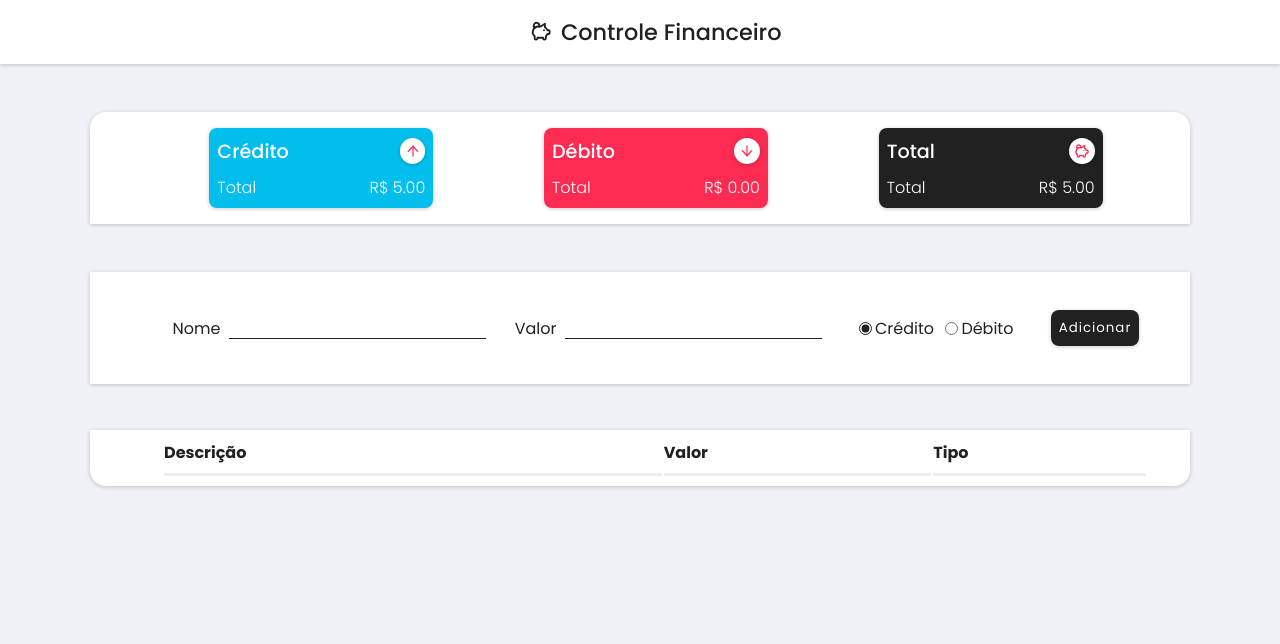
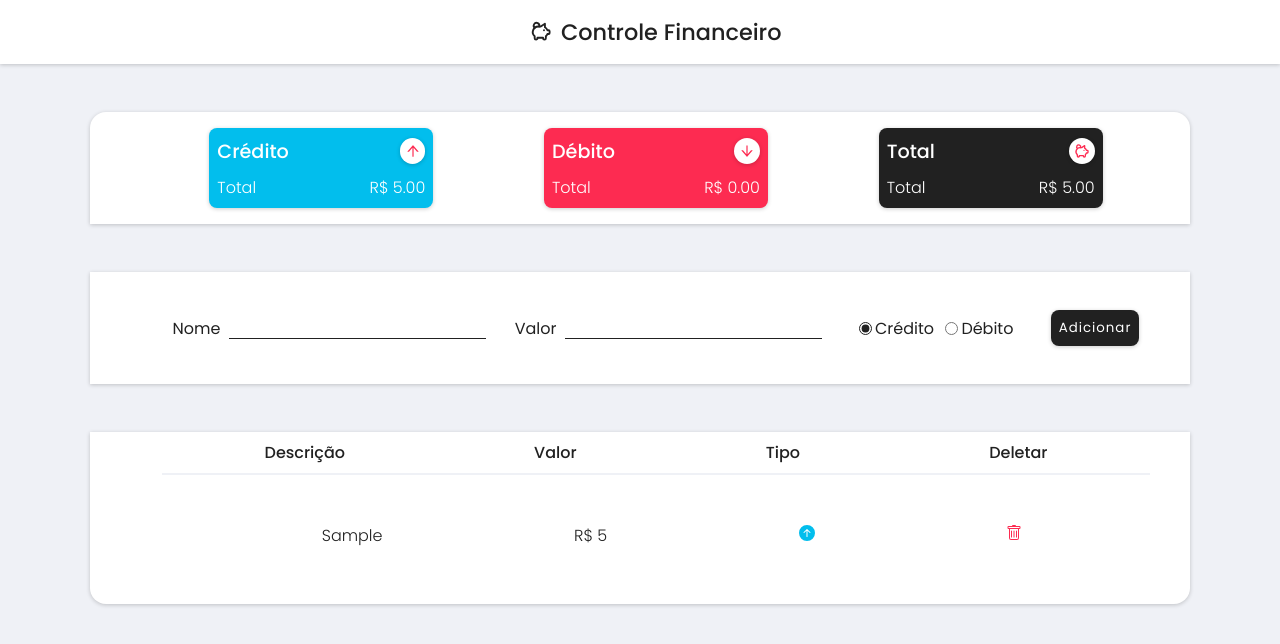
Before and after one commit to dev-marcioreis/financial-control, a React (Create React App) app: page / in a window 1280 px wide. Both pictures are taken after typing "Sample", "5" into the empty fields and a click on the button "Adicionar". Shown: the top 644 px of the page. Built offline with nearby package versions, Linux system fonts and the light colour scheme.

Commit message:
add table

```diff
--- a/src/App.js
+++ b/src/App.js
@@ -2,7 +2,6 @@ import { useEffect, useState } from 'react';
 import './App.css';
 import Form from './components/form/Form';
 import Header from './components/header/Header';
-import Items from './components/items/Items';
 import Main from './components/main/Main';
 
 
@@ -52,8 +51,7 @@ function App() {
     <>
       <Header />
       <Main income={income} expense={expense} total={total} />
-      <Form handleAdd={handleAdd} />
-      <Items />
+      <Form handleAdd={handleAdd} transactionsList={transactionsList} setTransactionsList={setTransactionsList} />
     </>
   );
 }
--- a/src/components/form/Form.jsx
+++ b/src/components/form/Form.jsx
@@ -1,7 +1,8 @@
 import { useState } from 'react'
+import Items from '../items/Items'
 import './form.css'
 
-const Form = ( { handleAdd } ) => {
+const Form = ( { handleAdd, transactionsList, setTransactionsList } ) => {
 
     const [desc, setDesc] = useState('')
     const [amount, setAmount] = useState('')
@@ -55,6 +56,7 @@ const Form = ( { handleAdd } ) => {
                 </div>
             </div>
         </section>
+        <Items items={transactionsList} setItems={setTransactionsList} />
     </>
   )
 }
--- a/src/components/items/Items.jsx
+++ b/src/components/items/Items.jsx
@@ -2,25 +2,30 @@ import Item from './item/Item'
 import './items.css'
 
 const Items = ( { items, setItems } ) => {
+
+  const onDelete = ID => {
+
+    const newArray = items.filter(transaction => transaction.id !== ID);
+    setItems(newArray);
+    localStorage.setItem("transactions", JSON.stringify(newArray))
+
+  };
+
   return (
     <>
         <section className='section items'>
           <div className='container'>
-              <table className='table'>
-                  <thead className='table-head'>
-                      <tr>
-                        <th>Descrição</th>
-                        <th>Valor</th>
-                        <th>Tipo</th>
-                        <th></th>
-                      </tr>
-                  </thead>
-                  <tbody className='table-body'>
-                    {
-                      items?.map((item, index) => (<Item key={index} item={item} />))
-                    }
-                  </tbody>
-              </table>
+              <div className='items__info'>
+                <span>descrição</span>
+                <span>valor</span>
+                <span>tipo</span>
+                <span>deletar</span>
+              </div>
+              <div className='items-item'>
+                {
+                  items?.map((item, index) => (<Item key={index} item={item} />))
+                }
+              </div>
           </div>
         </section>
     </>
--- a/src/components/items/item/Item.jsx
+++ b/src/components/items/item/Item.jsx
@@ -1,9 +1,20 @@
 import './item.css'
+import { BsTrash } from 'react-icons/bs'
+import { BsFillArrowUpCircleFill as Up, BsFillArrowDownCircleFill as Down } from 'react-icons/bs'
 
-const Item = () => {
+const Item = ( { item, onDelete } ) => {
   return (
     <>
-        <h1>Item</h1>
+        <section className='section item'>
+          <div className='container'>
+              <div className='item__info'>
+                <span>{item.desc}</span>
+                <span>{`R$ ${item.amount}`}</span>
+                <span>{item.expense ? (<Down color="hsl(349, 98%, 58%)" />) : (<Up color="hsl(192, 98%, 47%)" />)}</span>
+                <span className='btn'>{<BsTrash color="hsl(349, 98%, 58%)" onClick={() => onDelete(item.id)}/>}</span>
+              </div>
+          </div>
+        </section>
     </>
   )
 }
--- a/src/components/items/item/item.css
+++ b/src/components/items/item/item.css
@@ -0,0 +1,11 @@
+.item {
+    width: 100%;
+}
+.item .item__info {
+    display: flex;
+    align-items: center;
+    justify-content: space-around;
+}
+.btn {
+    cursor: pointer;
+}
--- a/src/components/items/items.css
+++ b/src/components/items/items.css
@@ -1,23 +1,29 @@
-.items .container {
+.items {
     background: var(--white-color);
     box-shadow: var(--shadow);
     max-width: 1100px;
     width: 95%;
-    height: auto;
-    margin-block-start: -.1rem;
-    margin-block-end: 2rem;
     border-bottom-left-radius: 1rem;
     border-bottom-right-radius: 1rem;
-}
-.items .container .table {
-    width: 100%;
+    margin: 3rem auto;
     padding: .5rem;
 }
-.items .container .table .table-head {
-    text-align: left;
+.items__info {
+    display: flex;
+    align-items: center;
+    justify-content: space-around;
+    padding: 0 .5rem;
+    border-bottom: 2px solid var(--bg-color);
 }
-.items .container .table .table-head tr th {
-    text-align: left;
-    border-bottom: inset;
-    padding-bottom: .5rem;
+.items__info span {
+    font-weight: 500;
+    text-transform: capitalize;
+    margin-block-end: .5rem;
 }
+.items-item {
+    display: flex;
+    align-items: center;
+    justify-content: space-around;
+    flex-direction: column;
+    gap: .1rem;
+}
```
